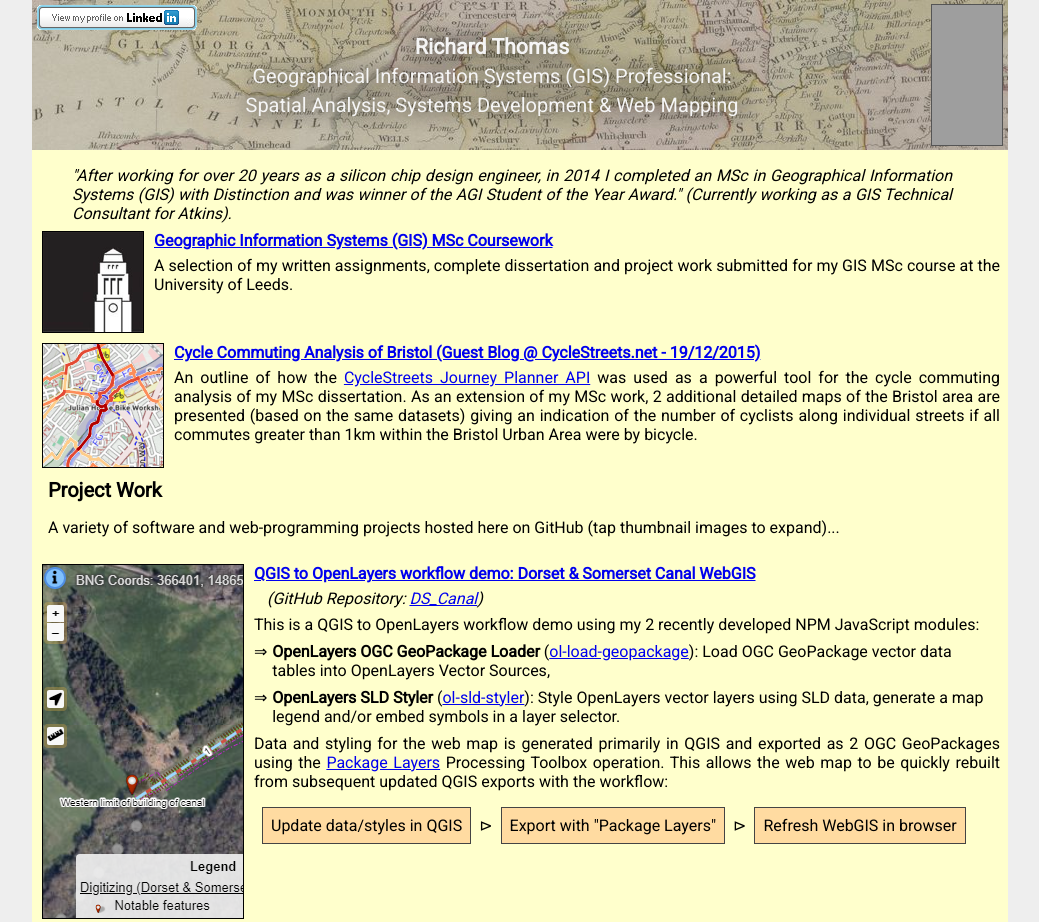
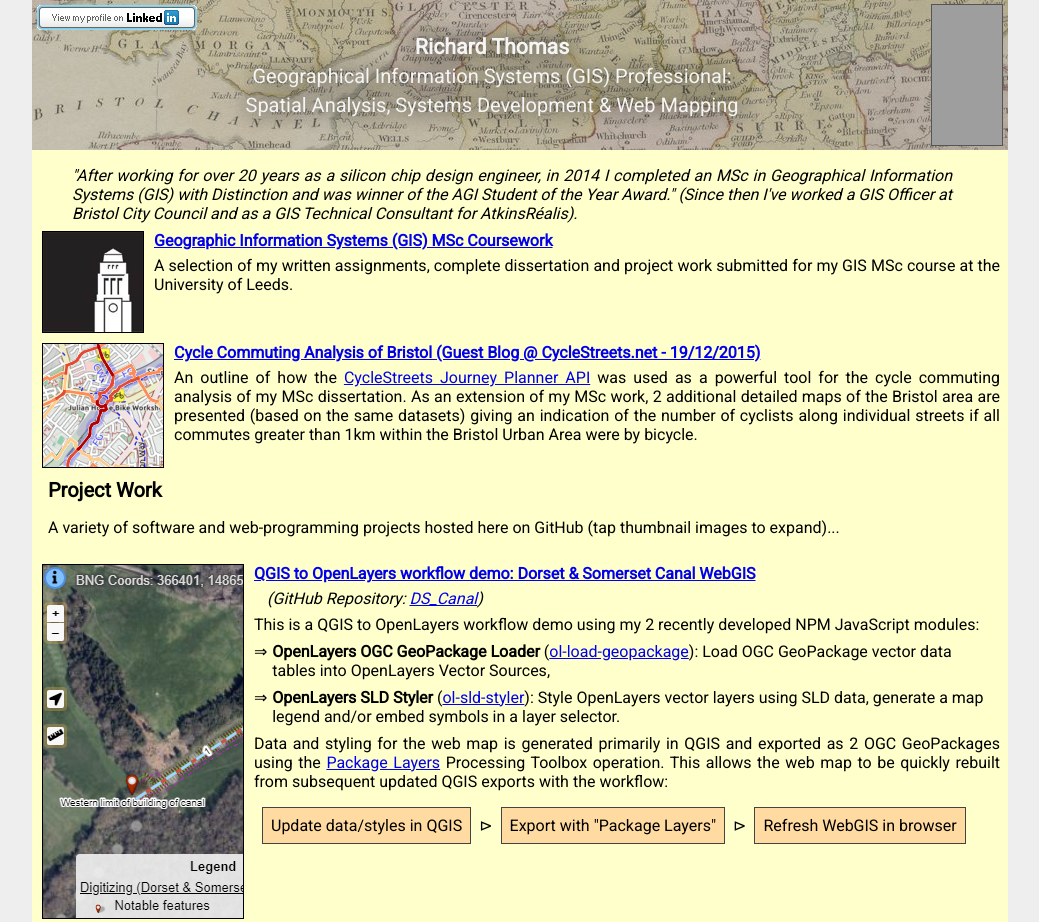
Before and after one commit to richard-thomas/richard-thomas.github.io, a website: page index.html in a window 1280 px wide. Shown: the top 922 px of the page, without its empty margins (120-1159 px from the left). Drawn offline with Linux system fonts and the light colour scheme; grey boxes are pictures that could not be loaded.

Commit message:
Updated Bio paragraph

```diff
--- a/index.html
+++ b/index.html
@@ -36,7 +36,7 @@
         "After working for over 20 years as a silicon chip design engineer,
         in 2014 I completed an MSc in Geographical Information Systems (GIS)
         with Distinction and was winner of the AGI Student of the Year Award."
-        (Currently working as a GIS Technical Consultant for Atkins).</p>
+        (Since then I've worked a GIS Officer at Bristol City Council and as a GIS Technical Consultant for AtkinsRéalis).</p>
 
 <div class="proj-piece">
     <img class="proj-thumbnail" src="img/leeds_uni_logo.png"
```
